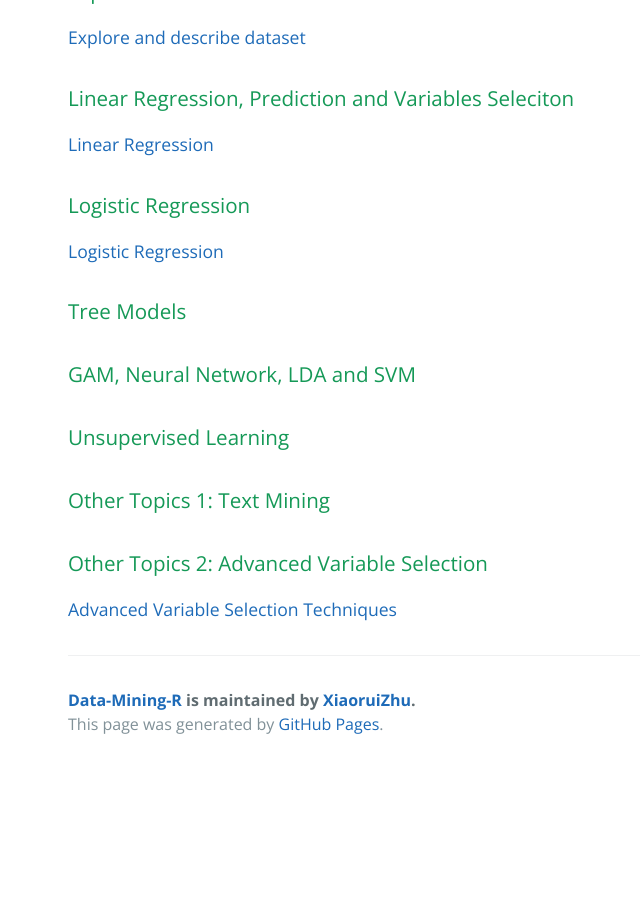
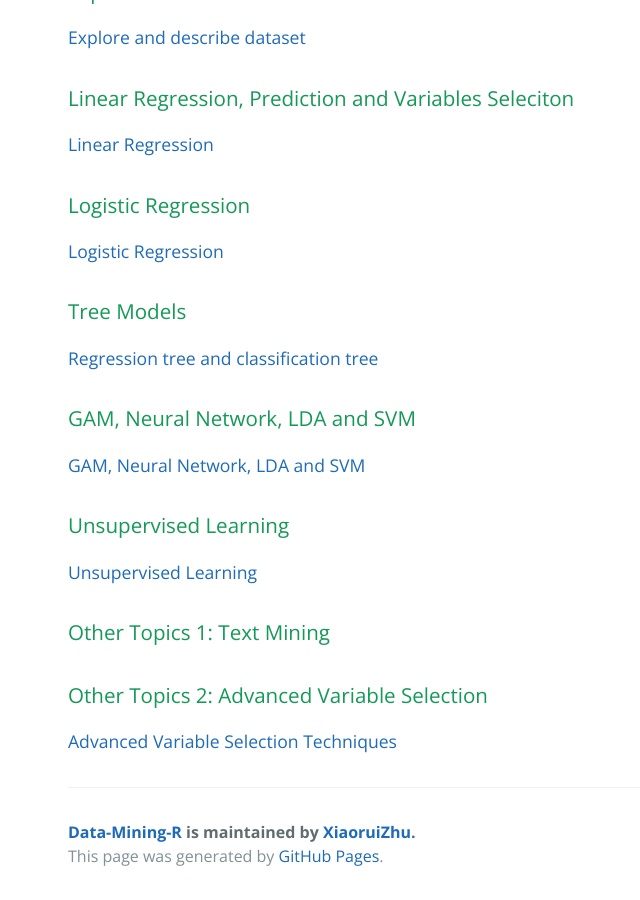
Before and after one commit to XiaoruiZhu/Data-Mining-R, a Jekyll site: the page built from docs/index.md, in a window 1280 px wide and 900 px high, scrolled down 922 px. Shown: the whole window, without its empty margins (156-796 px from the left). Built offline with Jekyll 4.4.1, drawn with Linux system fonts in a browser that asks for light colours; our own code applies the rules of GitHub Pages for plain Markdown files; before the commit the page ends 1690 px from its top, so only the background shows below that.

Commit message:
Updated content page.

```diff
--- a/docs/index.md
+++ b/docs/index.md
@@ -27,12 +27,19 @@ Feng Mai, PhD
 
 ### Tree Models
 
+[Regression tree and classification tree](lecture/5_Tree.html)
+
 ### GAM, Neural Network, LDA and SVM
+
+[GAM, Neural Network, LDA and SVM](lecture/6_SupervisedLearning.html)
 
 ### Unsupervised Learning
 
+[Unsupervised Learning](lecture/7_UnsupervisedLearning.html)
+
 ### Other Topics 1: Text Mining
+
 
 ### Other Topics 2: Advanced Variable Selection
 
-[Advanced Variable Selection Techniques](VS.html)
+[Advanced Variable Selection Techniques](lecture/VS.html)
```
